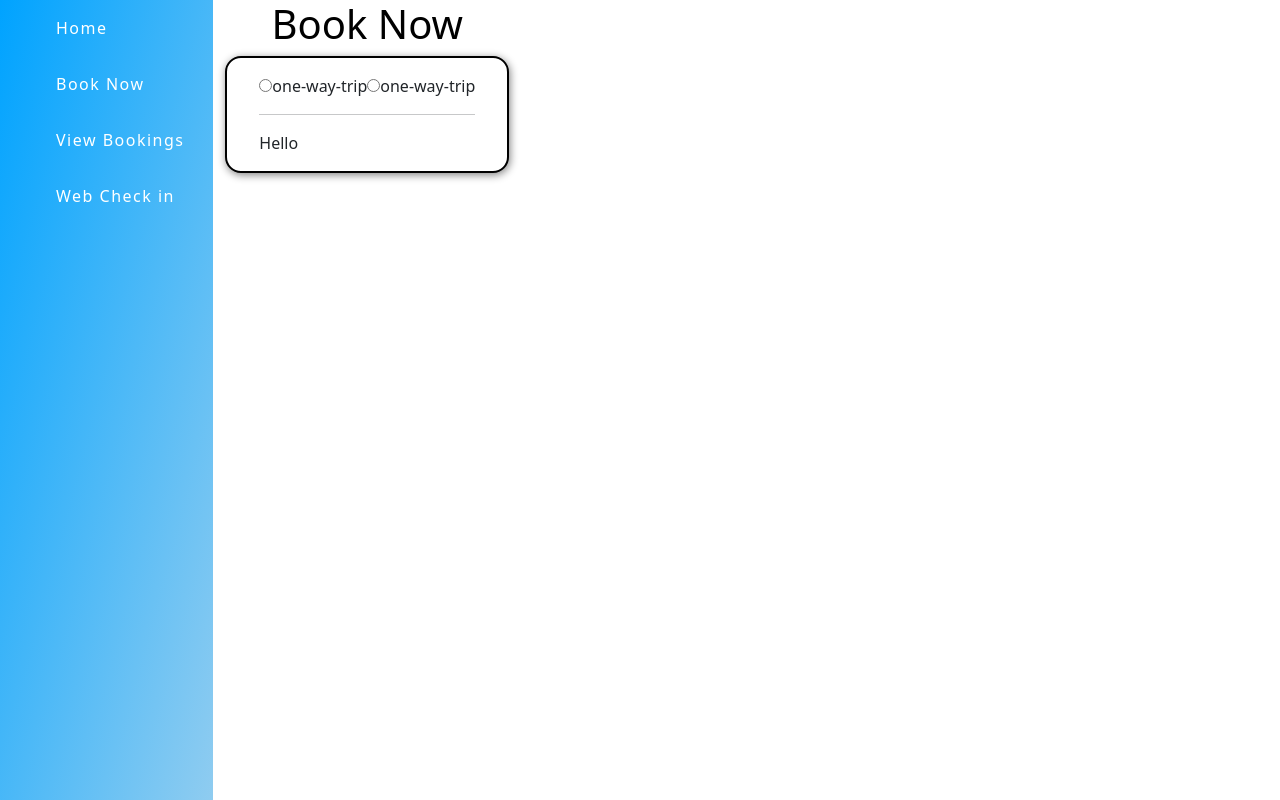
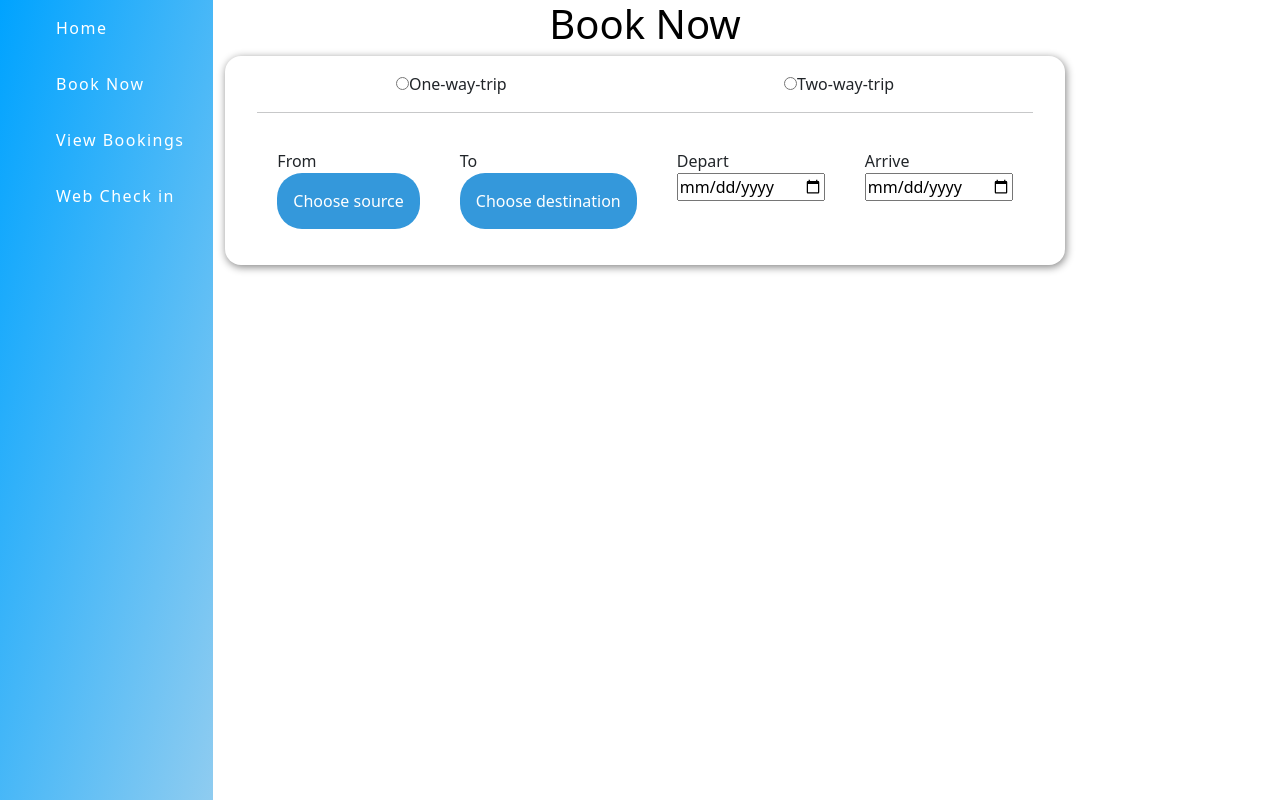
Before and after one commit to keyurpancholi/Airlinex, a React (Create React App) app in the folder frontend/airlinex/: page /booknow in a window 1280 px wide. Built offline with nearby package versions, Linux system fonts and the light colour scheme.

Commit message:
updated book now

```diff
--- a/frontend/airlinex/package.json
+++ b/frontend/airlinex/package.json
@@ -3,6 +3,9 @@
   "version": "0.1.0",
   "private": true,
   "dependencies": {
+    "@fortawesome/fontawesome-svg-core": "^6.2.0",
+    "@fortawesome/free-solid-svg-icons": "^6.2.0",
+    "@fortawesome/react-fontawesome": "^0.2.0",
     "@testing-library/jest-dom": "^5.16.5",
     "@testing-library/react": "^13.4.0",
     "@testing-library/user-event": "^13.5.0",
--- a/frontend/airlinex/src/Pages/BookNow/BookNow.css
+++ b/frontend/airlinex/src/Pages/BookNow/BookNow.css
@@ -1,3 +1,24 @@
-.tripInput {
+.tripInputPrim {
     display: flex;
+    flex-direction: row;
+    /* justify-items: center;
+    align-items: center; */
+    justify-content: space-evenly;
+    /* width: 200%; */
 }
+
+label {
+    display: inline-block;
+}
+
+.tripInputRow {
+    display: flex;
+    flex-direction: row;
+}
+
+.tripInputCol {
+    display: flex;
+    flex-direction: column;
+    margin: 10px;
+    padding: 10px;
+}
--- a/frontend/airlinex/src/Pages/BookNow/BookNow.js
+++ b/frontend/airlinex/src/Pages/BookNow/BookNow.js
@@ -2,23 +2,54 @@ import "./BookNow.css";
 import "../../../node_modules/bootstrap/dist/css/bootstrap.min.css";
 import Sidebar from "../../Components/Sidebar/Sidebar";
 import Card from "./Card";
+import Dropdown from "./Dropdown";
+import { FontAwesomeIcon } from '@fortawesome/react-fontawesome'
+
 const BookNow = () => {
+  const fromOptions = ["Mumbai", "Delhi", "New York", "Boston"];
+  const toOptions = ["Andheri", "Delhi", "New York", "Boston"];
+
   return (
     <Sidebar>
       <h1>Book Now</h1>
       <Card>
-        <div className="tripInput">
+        <div className="tripInputPrim">
           <div>
-            <input type="radio" id="one-way-trip"></input>
-            <label htmlFor="one-way-trip">one-way-trip</label>
+            <input type="radio" name="trip_type" id="one-way-trip"></input>
+            <label htmlFor="one-way-trip">One-way-trip</label>
           </div>
+          <div className="spacer"></div>
           <div>
-            <input type="radio" id="two-way-trip"></input>
-            <label htmlFor="two-way-trip">one-way-trip</label>
+            <input type="radio" name="trip_type" id="two-way-trip"></input>
+            <label htmlFor="two-way-trip">Two-way-trip</label>
           </div>
         </div>
         <hr></hr>
-        <div>Hello</div>
+        <div>
+          <div className="tripInputRow">
+            <div className="tripInputCol">
+              <label for="myFromDropdown">From</label>
+              <Dropdown id="myFromDropdown" options={fromOptions}>
+                Choose source
+              </Dropdown>
+            </div>
+            <div className="tripInputCol">
+              <label for="myToDropdown">To</label>
+              <Dropdown id="myToDropdown" options={toOptions}>
+                Choose destination
+              </Dropdown>
+            </div>
+            <div className="tripInputCol">
+              <label for="departDate">Depart</label>
+              <input type="date" id="departDate"></input>
+            </div>
+            <div className="tripInputCol">
+              <label for="arriveDate">Arrive</label>
+              <input type="date" id="arriveDate"></input>
+            </div>
+          </div>
+        </div>
+        <div></div>
       </Card>
     </Sidebar>
   );
--- a/frontend/airlinex/src/Pages/BookNow/Card.css
+++ b/frontend/airlinex/src/Pages/BookNow/Card.css
@@ -7,5 +7,5 @@
     padding: 1rem 2rem;
     box-shadow:  1px 2px 8px gray;
     background-color: #FFF;
-    border: solid 2px #000;
+    /* border: solid 2px #000; */
 }
--- /dev/null
+++ b/frontend/airlinex/src/Pages/BookNow/Dropdown.css
@@ -0,0 +1,45 @@
+
+.dropbtn {
+    background-color: #3498DB;
+    color: white;
+    padding: 16px;
+    font-size: 16px;
+    border: none;
+    cursor: pointer;
+    border-radius: 25px;
+  }
+
+  /* Dropdown button on hover & focus */
+  .dropbtn:hover, .dropbtn:focus {
+    background-color: #2980B9;
+  }
+
+  /* The container <div> - needed to position the dropdown content */
+  .dropdown {
+    position: relative;
+    display: inline-block;
+  }
+
+  /* Dropdown Content (Hidden by Default) */
+  .dropdown-content {
+    display: none;
+    position: absolute;
+    background-color: #f1f1f1;
+    min-width: 160px;
+    box-shadow: 0px 8px 16px 0px rgba(0,0,0,0.2);
+    z-index: 1;
+  }
+
+  /* Links inside the dropdown */
+  .dropdown-content a {
+    color: black;
+    padding: 12px 16px;
+    text-decoration: none;
+    display: block;
+  }
+
+  /* Change color of dropdown links on hover */
+  .dropdown-content a:hover {background-color: #ddd;}
+
+  /* Show the dropdown menu (use JS to add this class to the .dropdown-content container when the user clicks on the dropdown button) */
+  .show {display:block;}
--- /dev/null
+++ b/frontend/airlinex/src/Pages/BookNow/Dropdown.js
@@ -0,0 +1,36 @@
+import "./Dropdown.css";
+
+const Dropdown = (props) => {
+  window.onclick = function (event) {
+    if (!event.target.matches(".dropbtn")) {
+      var dropdowns = document.getElementsByClassName("dropdown-content");
+      var i;
+      for (i = 0; i < dropdowns.length; i++) {
+        var openDropdown = dropdowns[i];
+        if (openDropdown.classList.contains("show")) {
+          openDropdown.classList.remove("show");
+        }
+      }
+    }
+  };
+
+  const dropController = () => {
+    document.getElementById("myDropdown").classList.toggle("show");
+    document.getElementByClassName("dropdown-content").classList.toggle("show");
+  };
+
+  return (
+    <div class="dropdown">
+      <button onClick={dropController} className="dropbtn">
+        {props.children}
+      </button>
+      <div id="myDropdown" className="dropdown-content">
+        {props.options.map((item) => (
+          <a href="#">{item}</a>
+        ))}
+      </div>
+    </div>
+  );
+};
+
+export default Dropdown;
```
Also changed, not shown: 1 other file (tests, documents, lock files or other folders).
